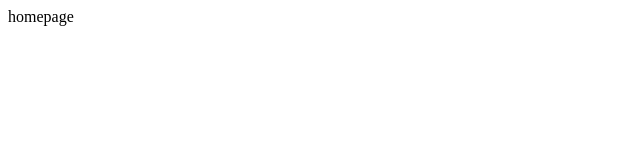
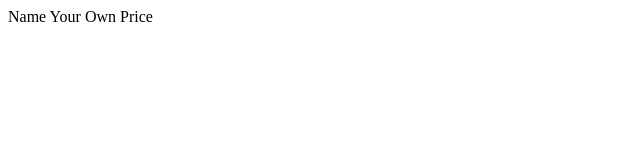
Before and after one commit to vramos/pl-sample, a plain HTML site: page index.html in a window 1280 px wide. Shown: the full height of the page, 0-640 px from the left. Drawn offline with Linux system fonts and the light colour scheme.

Commit message:
udpated body text of homepage

```diff
--- a/index.html
+++ b/index.html
@@ -2,5 +2,5 @@
 <head>
 	<title>Priceline.com Homepage</title>
 </head>
-<body>homepage</body>
+<body>Name Your Own Price</body>
 </html>
```
